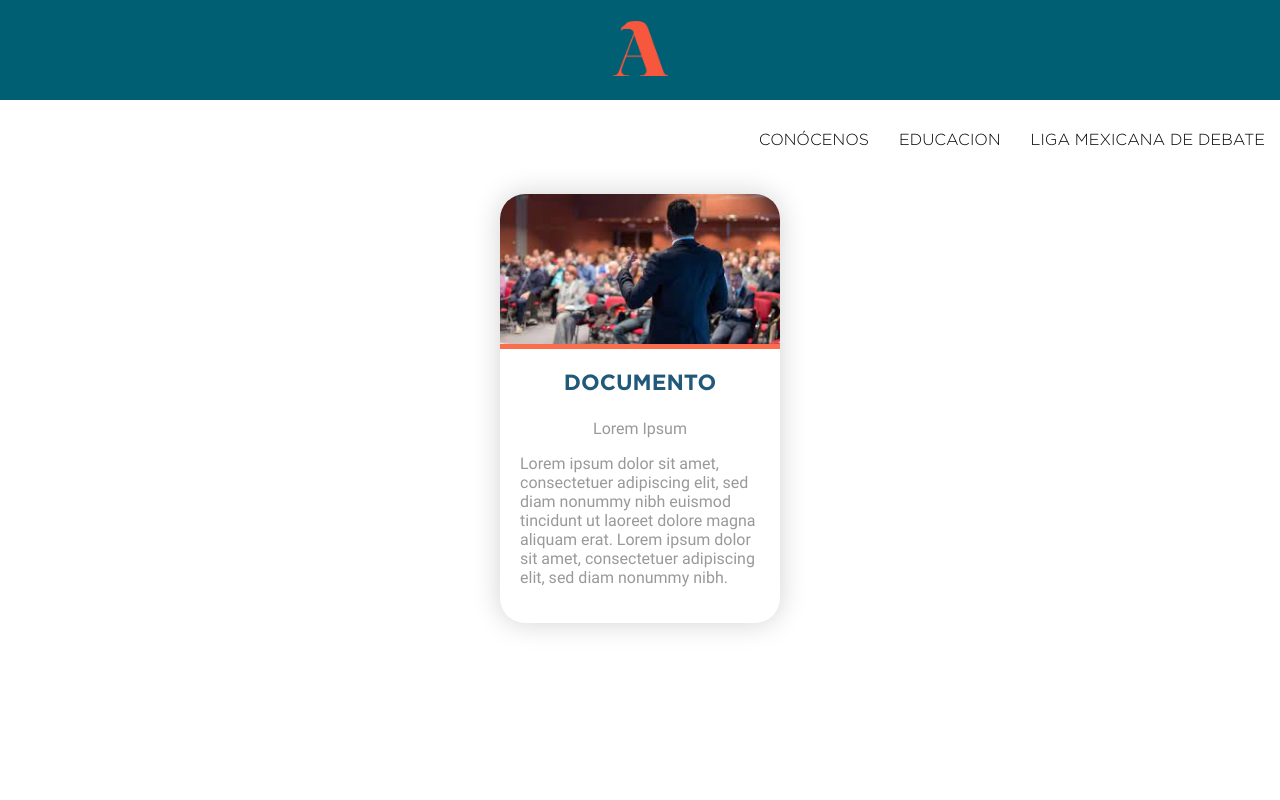
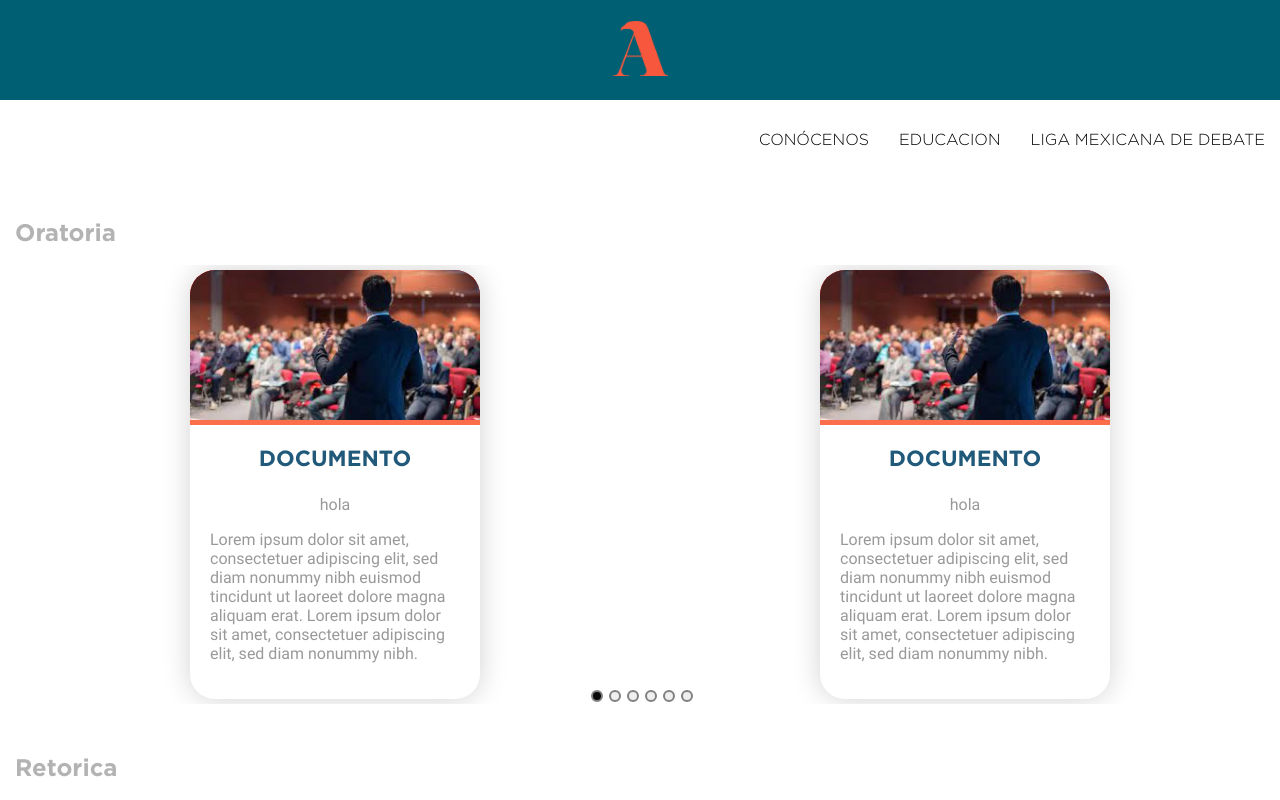
Before and after one commit to alexherlanda/amd-webapp, a React (Create React App) app: page /education in a window 1280 px wide. Shown: the top 800 px of the page. Built offline with nearby package versions, Linux system fonts and the light colour scheme.

Commit message:
feat: Implements eduaction section

```diff
--- a/src/components/CourseItem/index.js
+++ /dev/null
@@ -1,3 +0,0 @@
-import CourseItem from "./CourseItem";
-
-export default CourseItem;
--- a/src/components/CourseItem/CourseItem.css
+++ b/src/components/CoursesCarrousel/CourseItem/CourseItem.css
@@ -4,7 +4,7 @@
   justify-content: flex-start;
   align-items: center;
   flex-direction: column;
-  width: 280px;
+  width: 290px;
   max-height: 450px;
   border-radius: 25px;
   box-shadow: 0px 0px 28px #0000002e;
--- /dev/null
+++ b/src/components/CoursesCarrousel/CoursesCarrousel.css
@@ -0,0 +1,19 @@
+.coursesCollection {
+  padding: 15px;
+}
+
+.coursesCarrousel {
+  width: 100%;
+  padding: 5px;
+}
+
+.coursesCarrousel__collectionTitle {
+  color: #b3b3b3;
+  text-transform: capitalize;
+  font-family: "GothamBold";
+}
+
+.coursesCarrousel__item {
+  display: flex;
+  justify-content: center;
+}
--- /dev/null
+++ b/src/components/CoursesCarrousel/index.js
@@ -0,0 +1,56 @@
+import CourseItem from "./CourseItem/CourseItem";
+
+import Carousel from "react-multi-carousel";
+import "react-multi-carousel/lib/styles.css";
+import "./CoursesCarrousel.css";
+
+const CourseCarrousel = ({ collectionTitle = "title", coursesData }) => {
+  return (
+    <section className="coursesCollection">
+      <h2 className="coursesCarrousel__collectionTitle"> {collectionTitle} </h2>
+      <Carousel
+        showDots
+        responsive={responsive}
+        infinite
+        draggable
+        removeArrowOnDeviceType={["tablet", "mobile"]}
+        focusOnSelect
+        containerClass="coursesCarrousel"
+        itemClass="coursesCarrousel__item"
+      >
+        {coursesData &&
+          coursesData.map(({ id, title, subtitle, description, img }) => (
+            <CourseItem
+              key={id}
+              title={title}
+              subtitle={subtitle}
+              img={img}
+              description={description}
+            />
+          ))}
+      </Carousel>
+    </section>
+  );
+};
+
+const responsive = {
+  superLargeDesktop: {
+    // the naming can be any, depends on you.
+    breakpoint: { max: 4000, min: 3000 },
+    items: 5,
+  },
+  desktop: {
+    breakpoint: { max: 3000, min: 1024 },
+    items: 4,
+  },
+  tablet: {
+    breakpoint: { max: 1024, min: 464 },
+    items: 2,
+  },
+  mobile: {
+    breakpoint: { max: 464, min: 0 },
+    items: 1,
+  },
+};
+
+export default CourseCarrousel;
--- a/src/components/index.js
+++ b/src/components/index.js
@@ -9,10 +9,10 @@ import SpeakerCard from "./SpeakerCard";
 import NavBar from "./NavBar";
 import MenuMobile from "./MenuMobile";
 import SliderMobile from "./SliderMobile";
-import CourseItem from "./CourseItem";
+import CoursesCarrousel from "./CoursesCarrousel";
 
 export {
-  CourseItem,
+  CoursesCarrousel,
   TopBar,
   NewsCard,
   InterestCard,
--- a/src/containers/Education/Education.js
+++ b/src/containers/Education/Education.js
@@ -1,22 +1,67 @@
-import { CourseItem } from "../../components";
+import { CoursesCarrousel } from "../../components";
 const Education = () => {
   return (
-    <div
-      style={{
-        alignItems: "center",
-        display: "flex",
-        justifyContent: "center",
-        margin: 10,
-      }}
-    >
-      <CourseItem
-        title="Documento"
-        subtitle="Lorem Ipsum"
-        description="Lorem ipsum dolor sit amet, consectetuer adipiscing elit, sed diam nonummy nibh euismod tincidunt ut laoreet dolore magna aliquam erat. Lorem ipsum dolor sit amet, consectetuer adipiscing elit, sed diam nonummy nibh."
-        img="this"
+    <>
+      <CoursesCarrousel collectionTitle="Oratoria" coursesData={data} />
+      <CoursesCarrousel collectionTitle="Retorica" coursesData={data} />
+      <CoursesCarrousel
+        collectionTitle="Tengo torneo mañana"
+        coursesData={data}
       />
-    </div>
+      <CoursesCarrousel collectionTitle="Para maratonear" coursesData={data} />
+    </>
   );
 };
 
+const data = [
+  {
+    id: 1,
+    title: "DOCUMENTO",
+    subtitle: "hola",
+    description:
+      "Lorem ipsum dolor sit amet, consectetuer adipiscing elit, sed diam nonummy nibh euismod tincidunt ut laoreet dolore magna aliquam erat. Lorem ipsum dolor sit amet, consectetuer adipiscing elit, sed diam nonummy nibh.",
+    img: "",
+  },
+  {
+    id: 2,
+    title: "DOCUMENTO",
+    subtitle: "hola",
+    description:
+      "Lorem ipsum dolor sit amet, consectetuer adipiscing elit, sed diam nonummy nibh euismod tincidunt ut laoreet dolore magna aliquam erat. Lorem ipsum dolor sit amet, consectetuer adipiscing elit, sed diam nonummy nibh.",
+    img: "",
+  },
+  {
+    id: 3,
+    title: "DOCUMENTO",
+    subtitle: "hola",
+    description:
+      "Lorem ipsum dolor sit amet, consectetuer adipiscing elit, sed diam nonummy nibh euismod tincidunt ut laoreet dolore magna aliquam erat. Lorem ipsum dolor sit amet, consectetuer adipiscing elit, sed diam nonummy nibh.",
+    img: "",
+  },
+  {
+    id: 4,
+    title: "DOCUMENTO",
+    subtitle: "hola",
+    description:
+      "Lorem ipsum dolor sit amet, consectetuer adipiscing elit, sed diam nonummy nibh euismod tincidunt ut laoreet dolore magna aliquam erat. Lorem ipsum dolor sit amet, consectetuer adipiscing elit, sed diam nonummy nibh.",
+    img: "",
+  },
+  {
+    id: 5,
+    title: "DOCUMENTO",
+    subtitle: "hola",
+    description:
+      "Lorem ipsum dolor sit amet, consectetuer adipiscing elit, sed diam nonummy nibh euismod tincidunt ut laoreet dolore magna aliquam erat. Lorem ipsum dolor sit amet, consectetuer adipiscing elit, sed diam nonummy nibh.",
+    img: "",
+  },
+  {
+    id: 6,
+    title: "DOCUMENTO",
+    subtitle: "hola",
+    description:
+      "Lorem ipsum dolor sit amet, consectetuer adipiscing elit, sed diam nonummy nibh euismod tincidunt ut laoreet dolore magna aliquam erat. Lorem ipsum dolor sit amet, consectetuer adipiscing elit, sed diam nonummy nibh.",
+    img: "",
+  },
+];
+
 export default Education;
```
Also changed, not shown: src/components/CoursesCarrousel/CourseItem/CourseItem.js (renamed from src/components/CourseItem/CourseItem.js).
